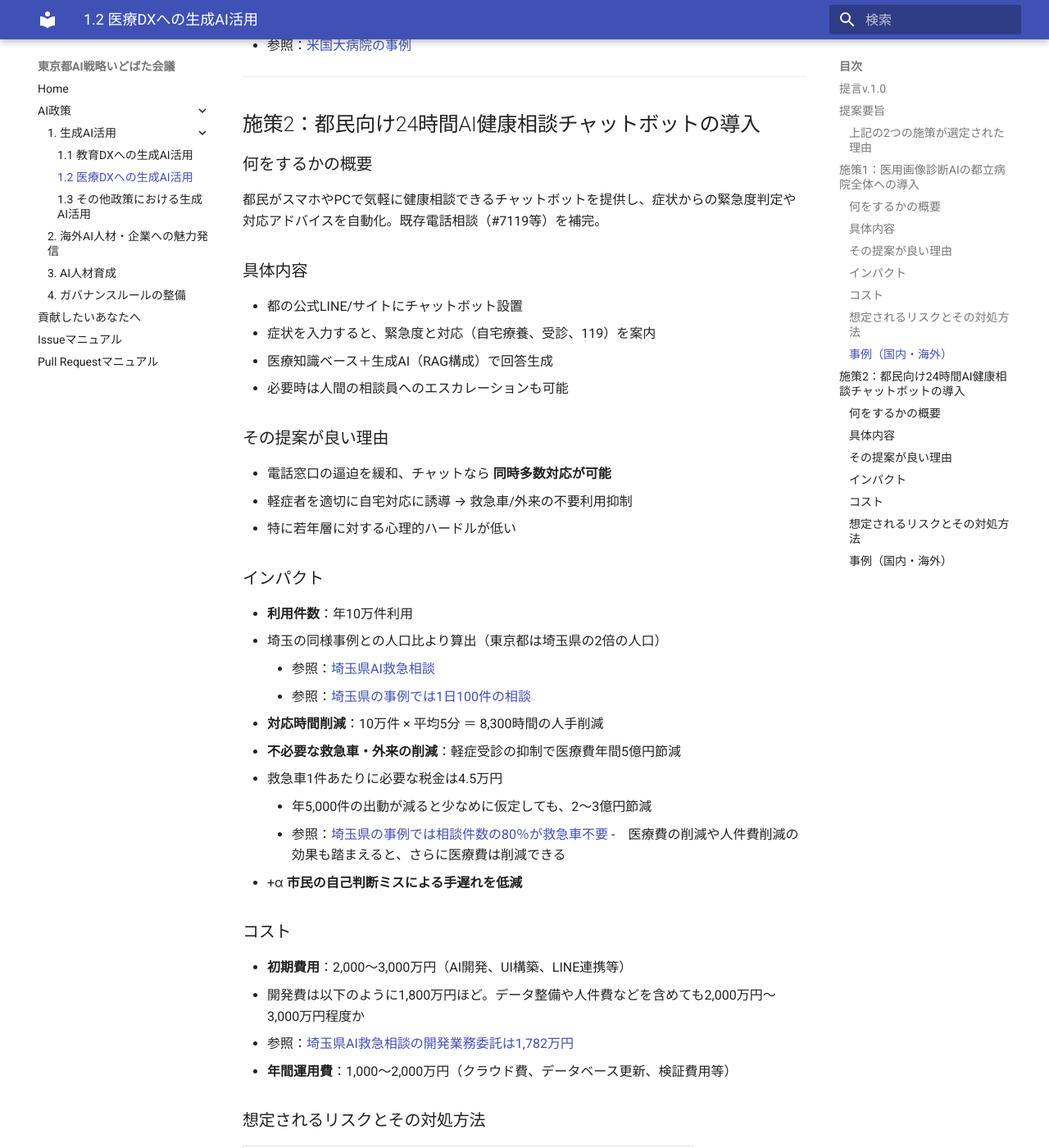
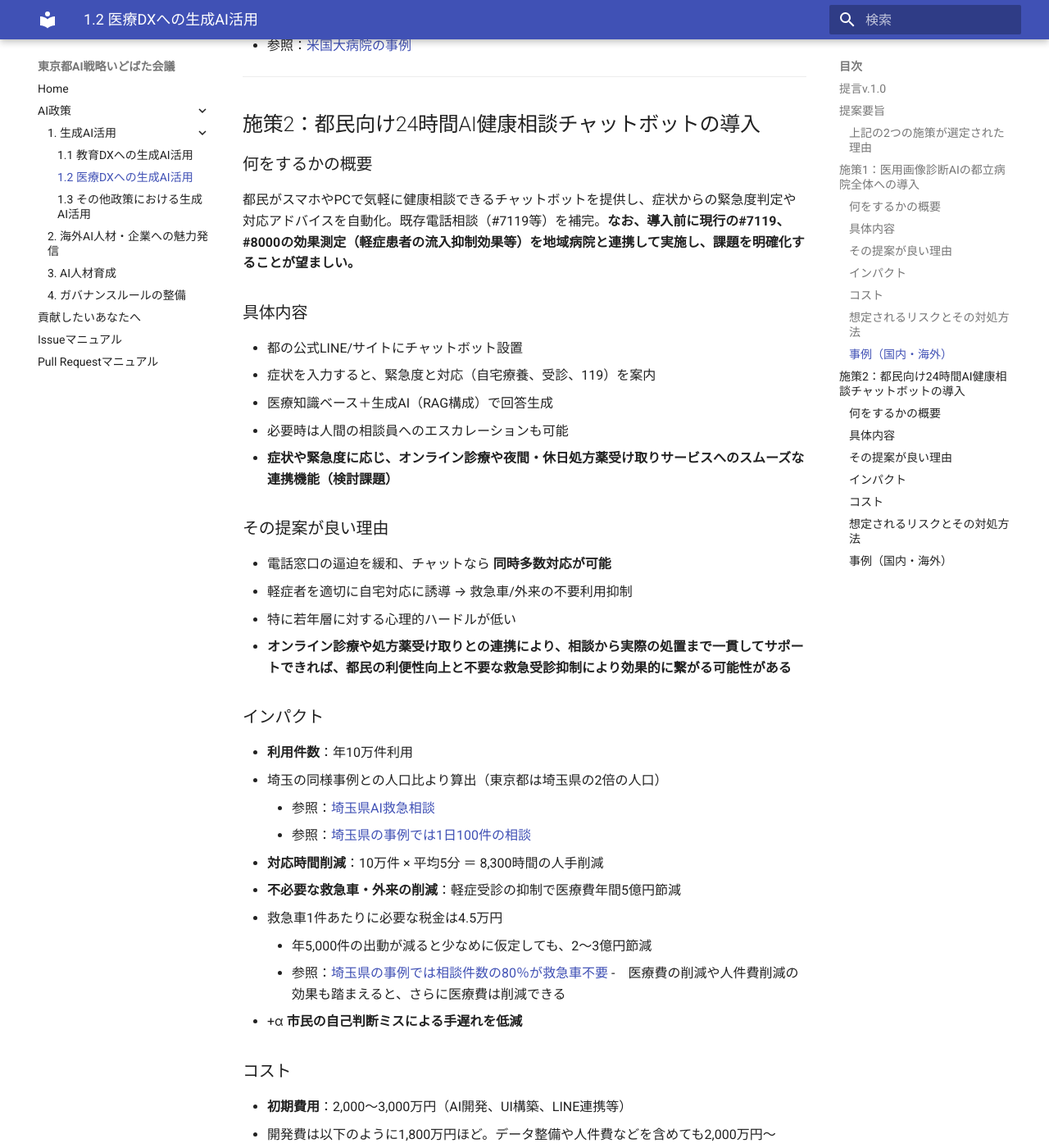
Before and after one commit to takahiroanno2024/2025_ai_idobatakaigi_output, an MkDocs documentation site: the page built from docs/1.2_医療DXへの生成AI活用.md, in a window 1280 px wide and 1400 px high, scrolled down 2964 px. Shown: the whole window at 82% size. Built offline with MkDocs 1.6.1 and Material for MkDocs 9.7.7, drawn with Linux system fonts in a browser that asks for light colours; some of the changed text lies outside the part shown.

Commit message:
tamさんのフィードバックを反映: #7119効果測定の前提化、オンライン診療連携の追加

```diff
--- a/docs/1.2_医療DXへの生成AI活用.md
+++ b/docs/1.2_医療DXへの生成AI活用.md
@@ -1,4 +1,3 @@
-
 # 医療DXのために重点的に投資すべきAI分野
 
 <div style="margin-bottom: 20px;">
@@ -15,7 +14,7 @@
    放射線診断医不足に対応し、AIによる画像診断支援を活用することで診断精度向上・医師負担軽減・早期治療を促進する。
 
 2. **施策2：都民向け24時間AI健康相談チャットボットの導入**
-   既存の電話相談窓口（#7119等）の負荷を軽減し、夜間・休日を含めた適切な医療行動を都民が取れるよう支援する。
+   既存の電話相談窓口（#7119等）の負荷を軽減し、夜間・休日を含めた適切な医療行動を都民が取れるよう支援する。オンライン診療等との連携も視野に入れる。
 
 いずれの施策も、年間数万時間規模の時間削減と、数億円単位の医療資源効率化・経済波及効果が期待される。
 
@@ -100,7 +99,7 @@
 
 ### 何をするかの概要
 
-都民がスマホやPCで気軽に健康相談できるチャットボットを提供し、症状からの緊急度判定や対応アドバイスを自動化。既存電話相談（#7119等）を補完。
+都民がスマホやPCで気軽に健康相談できるチャットボットを提供し、症状からの緊急度判定や対応アドバイスを自動化。既存電話相談（#7119等）を補完。**なお、導入前に現行の#7119、#8000の効果測定（軽症患者の流入抑制効果等）を地域病院と連携して実施し、課題を明確化することが望ましい。**
 
 ### 具体内容
 
@@ -108,12 +107,14 @@
 - 症状を入力すると、緊急度と対応（自宅療養、受診、119）を案内
 - 医療知識ベース＋生成AI（RAG構成）で回答生成
 - 必要時は人間の相談員へのエスカレーションも可能
+- **症状や緊急度に応じ、オンライン診療や夜間・休日処方薬受け取りサービスへのスムーズな連携機能（検討課題）**
 
 ### その提案が良い理由
 
 - 電話窓口の逼迫を緩和、チャットなら **同時多数対応が可能**
 - 軽症者を適切に自宅対応に誘導 → 救急車/外来の不要利用抑制
 - 特に若年層に対する心理的ハードルが低い
+- **オンライン診療や処方薬受け取りとの連携により、相談から実際の処置まで一貫してサポートできれば、都民の利便性向上と不要な救急受診抑制により効果的に繋がる可能性がある**
 
 ### インパクト
 
@@ -145,6 +146,8 @@
 | 緊急時対応遅れ              | 高リスク文言入力時は即119案内、ショートカット実装        |
 | サービス過負荷              | スケーラブル構成、アクセス集中時の簡易モード提供          |
 | 信頼性の担保                | 都公式発信、監修体制の開示、FAQの改善プロセスを公開        |
+| **オンライン診療連携時の誤診リスク** | **対面診療原則の遵守、連携先医療機関との責任分担明確化、遠隔処方ガイドライン準拠** |
+| **処方薬の受け渡し体制の不備**   | **地域薬局との連携強化、夜間・休日対応可能な薬局ネットワーク構築、配送システム検討** |
 
 ### 事例（国内・海外）
 
@@ -152,3 +155,5 @@
    - 参照：[埼玉県AI救急相談](https://www.pref.saitama.lg.jp/a0703/aikyukyu.html)
 - **海外**：NHS 111（UK）、Babylon（US/UK）、K Health（IL）など
    - 参照：[NHSの事例](https://transform.england.nhs.uk/key-tools-and-info/digital-playbooks/workforce-digital-playbook/using-an-ai-chatbot-to-streamline-mental-health-referrals/)
+
+---
```
